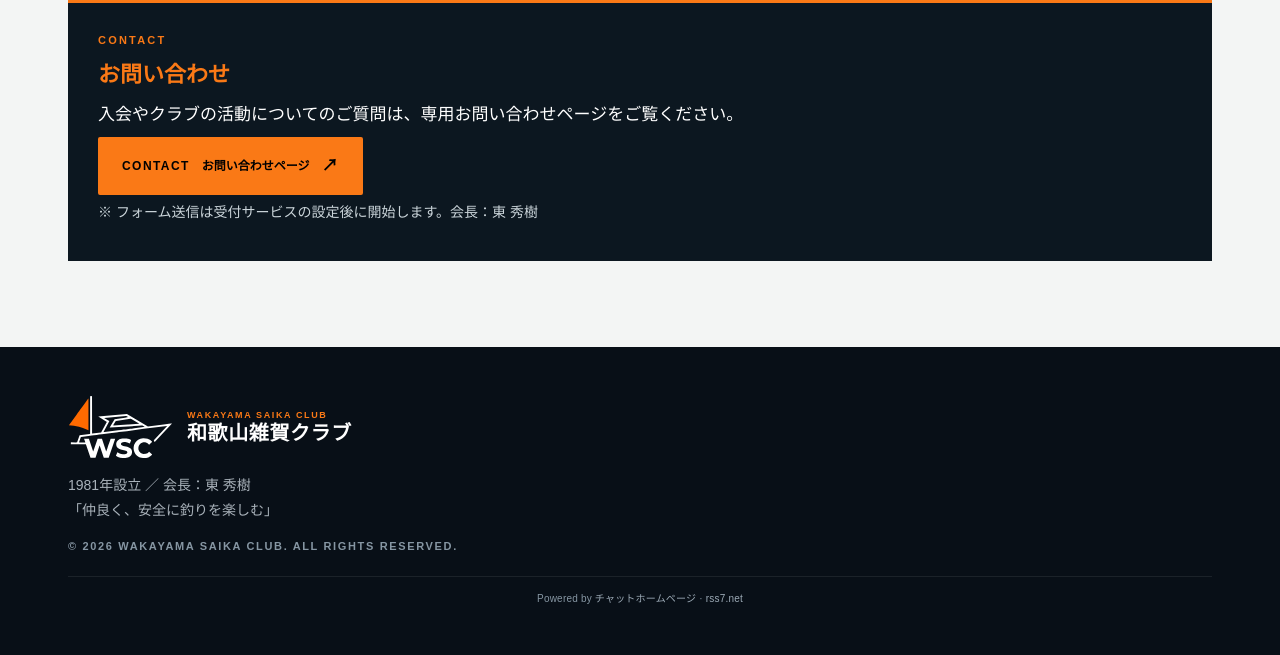
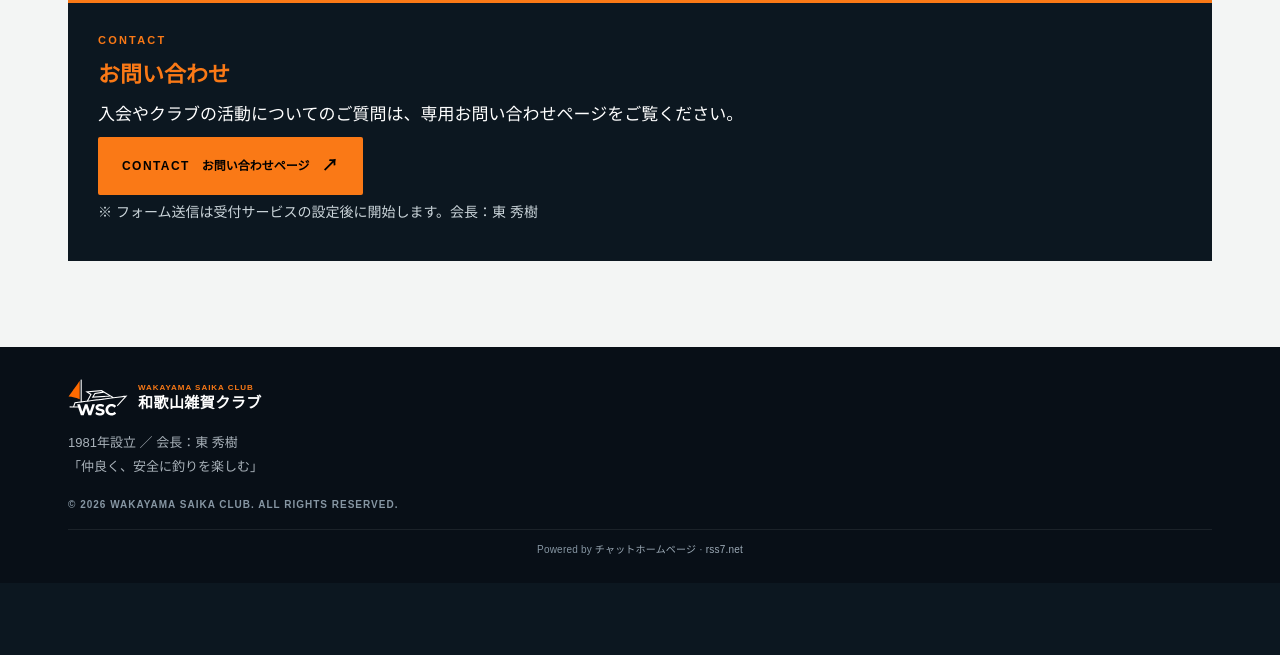
Before and after one commit to oosaka0123-sudo/wakayama-saika-club, a PHP site: page / in a window 1280 px wide. Shown: the part 5472-6127 px from the top of the page. After the commit the page ends 6027 px from the top, so only its background shows below. Run offline with PHP 8.4, Linux system fonts and the light colour scheme.

Commit message:
style: shrink footer logo and unify compact spacing across all pages

```diff
--- a/css/premium.css
+++ b/css/premium.css
@@ -108,3 +108,14 @@ footer .brand{gap:14px}
 footer .powered-by{font:400 10px/1.7 Arial,'Noto Sans JP',sans-serif;color:#8696a3;letter-spacing:.02em;text-align:center;margin:22px 0 0;padding:13px 0 0;border-top:1px solid rgba(255,255,255,.08)}
 footer .powered-by a{color:#9caab6;text-decoration:none;text-underline-offset:3px}
 footer .powered-by a:hover,footer .powered-by a:focus-visible{color:#ff8a22;text-decoration:underline}
+
+/* Shared footer: restrained logo and identical layout on all public pages */
+footer[data-wsc-footer]{padding:32px 0 25px}
+footer[data-wsc-footer] .brand{display:inline-flex;gap:10px;min-height:0;margin:0 0 15px;align-items:center}
+footer[data-wsc-footer] .brand img{width:60px;height:37px;max-width:60px;flex:0 0 60px;object-fit:contain}
+footer[data-wsc-footer] .brand small{display:block;font:700 8px/1.5 Arial,sans-serif;letter-spacing:.12em}
+footer[data-wsc-footer] .brand span{font-size:15px;line-height:1.25}
+footer[data-wsc-footer] .footer-about{font-size:13px;line-height:1.85;margin:0 0 18px}
+footer[data-wsc-footer] .copyright{font-size:10px;letter-spacing:.1em;margin:0}
+footer[data-wsc-footer] .powered-by{margin:17px 0 0;padding:11px 0 0}
+@media(max-width:380px){footer[data-wsc-footer] .brand small{display:block}footer[data-wsc-footer] .brand span{font-size:14px}}
```
